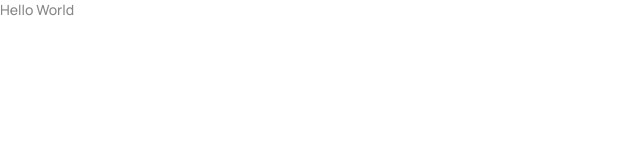
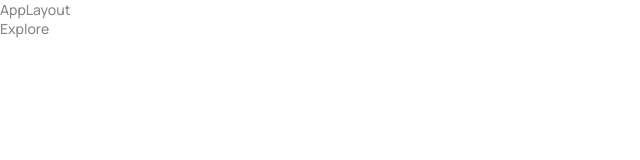
Before and after one commit to kajugadaniels/vistify-web, a React (Vite) app: page / in a window 1280 px wide. Shown: the top 160 px of the page, without its empty margins (0-640 px from the left). Built offline with nearby package versions, Linux system fonts and the light colour scheme.

Commit message:
Setup page routes

```diff
--- a/src/App.jsx
+++ b/src/App.jsx
@@ -1,12 +1,27 @@
-import React from 'react'
+import React from 'react';
+import { BrowserRouter as Router } from 'react-router-dom';
+import { ToastContainer } from 'react-toastify';
+import 'react-toastify/dist/ReactToastify.css';
+import AppRoutes from './AppRoutes';
 import './assets/app.css'
 
 const App = () => {
     return (
-        <>
-            Hello World
-        </>
-    )
-}
+        <Router>
+            <AppRoutes />
+            <ToastContainer
+                position="top-right"
+                autoClose={5000}
+                hideProgressBar={true}
+                newestOnTop
+                closeOnClick
+                pauseOnFocusLoss={false}
+                draggable
+                pauseOnHover
+                theme="light"
+            />
+        </Router>
+    );
+};
 
-export default App
+export default App;
--- /dev/null
+++ b/src/AppRoutes.jsx
@@ -0,0 +1,19 @@
+import React from 'react'
+import { Route, Routes } from 'react-router-dom'
+import AppLayout from './layouts/AppLayout'
+import { Explore, NotFound } from './pages'
+
+const AppRoutes = () => {
+    return (
+        <Routes>
+            <Route element={<AppLayout />}>
+                <Route path="/" element={<Explore />} />
+                <Route path="/place/:id/" element={<Explore />} />
+            </Route>
+
+            <Route path='*' element={<NotFound />} />
+        </Routes>
+    )
+}
+
+export default AppRoutes
--- /dev/null
+++ b/src/pages/NotFound.jsx
@@ -0,0 +1,9 @@
+import React from 'react'
+
+const NotFound = () => {
+    return (
+        <div>NotFound</div>
+    )
+}
+
+export default NotFound
--- a/src/pages/index.js
+++ b/src/pages/index.js
@@ -1,2 +1,3 @@
 export { default as Explore } from './Explore'
 export { default as PlaceDetails } from './PlaceDetails'
+export { default as NotFound } from './NotFound'
```
